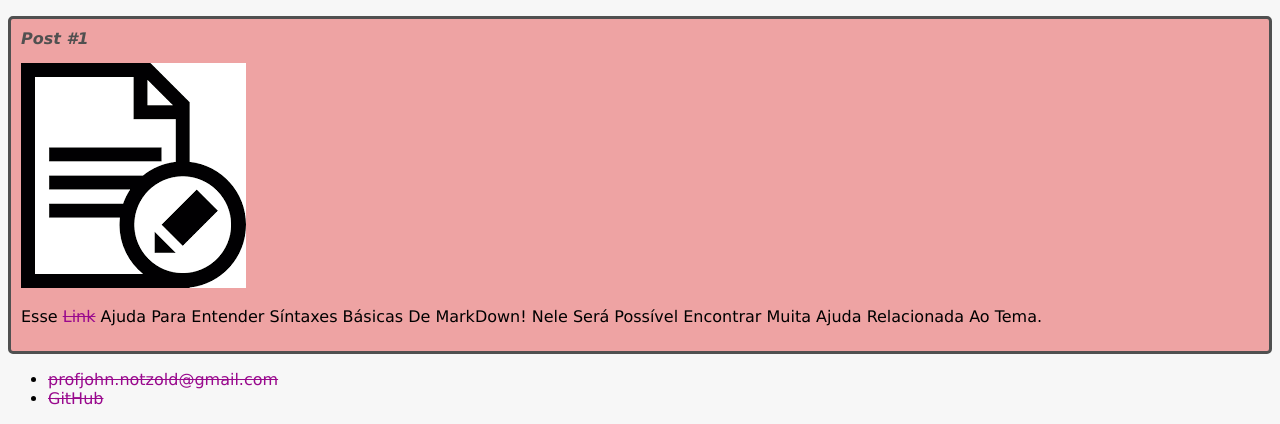
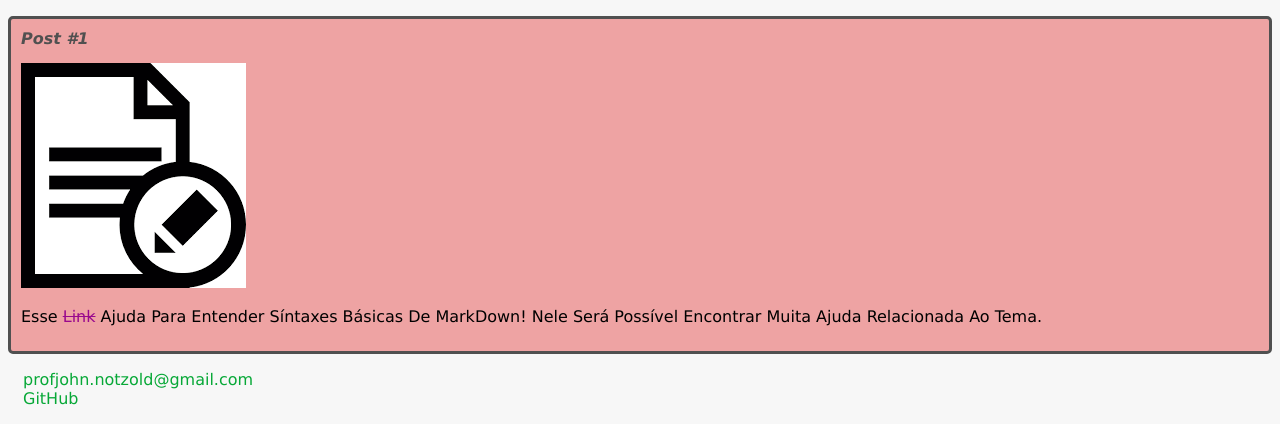
Before and after one commit to JohnNotzold/dio-desafio-github-primeiro-repositorio, a plain HTML site: page index.html in a window 1280 px wide. Shown: the part 409-833 px from the top of the page. Drawn offline with Linux system fonts and the light colour scheme.

Commit message:
atribui ao 'contato" uma classe específica

```diff
--- a/index.html
+++ b/index.html
@@ -27,7 +27,7 @@
             </article>
         </section>
         <footer>
-            <ul>
+            <ul class="contacts_list">
                 <li>
                     <a href="mailto:profjohn.notzold@gmail.com" target="_blank">profjohn.notzold@gmail.com</a>
 
```
